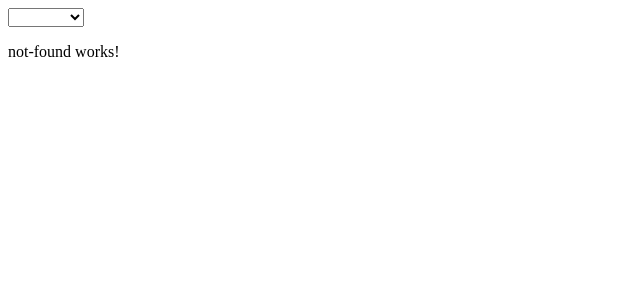
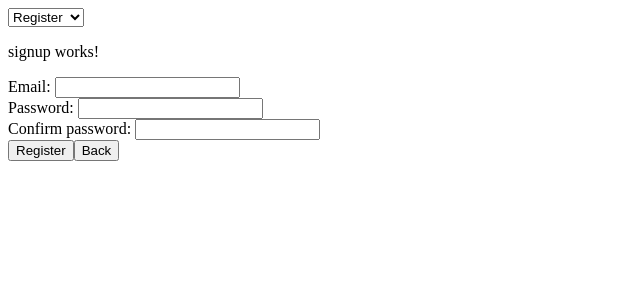
Before and after one commit to Vimpii/online-koncertjegy, an Angular app: page /signup in a window 1280 px wide. Before the commit this address led to /not-found. Shown: the top 300 px of the page, without its empty margins (0-640 px from the left). Built offline with nearby package versions, Linux system fonts and the light colour scheme.

Commit message:
added login, register

```diff
--- a/src/app/app-routing.module.ts
+++ b/src/app/app-routing.module.ts
@@ -20,6 +20,8 @@ const routes: Routes = [
       ),
   },
   { path: '', redirectTo: '/main', pathMatch: 'full' },
+  { path: 'login', loadChildren: () => import('./pages/login/login.module').then(m => m.LoginModule) },
+  { path: 'signup', loadChildren: () => import('./pages/signup/signup.module').then(m => m.SignupModule) },
   { path: '**', redirectTo: '/not-found' },
 ];
 
--- /dev/null
+++ b/src/app/pages/login/login-routing.module.ts
@@ -0,0 +1,11 @@
+import { NgModule } from '@angular/core';
+import { RouterModule, Routes } from '@angular/router';
+import { LoginComponent } from './login.component';
+
+const routes: Routes = [{ path: '', component: LoginComponent }];
+
+@NgModule({
+  imports: [RouterModule.forChild(routes)],
+  exports: [RouterModule]
+})
+export class LoginRoutingModule { }
--- /dev/null
+++ b/src/app/pages/login/login.component.html
@@ -0,0 +1,16 @@
+<p>login works!</p>
+
+<div>
+  <span>
+    <label for="email">Email: </label>
+    <input type="text" [formControl]="email" />
+  </span>
+  <span>
+    <label for="password">Password: </label>
+    <input type="password" [formControl]="password" />
+  </span>
+  <span>
+    <button (click)="login()">Login</button>
+    <button [routerLink]="'/signup'">Register</button>
+  </span>
+</div>
--- /dev/null
+++ b/src/app/pages/login/login.component.ts
@@ -0,0 +1,14 @@
+import { Component } from '@angular/core';
+import { FormControl } from '@angular/forms';
+
+@Component({
+  selector: 'app-login',
+  templateUrl: './login.component.html',
+  styleUrl: './login.component.scss',
+})
+export class LoginComponent {
+  email = new FormControl('');
+  password = new FormControl('');
+
+  login() {}
+}
--- /dev/null
+++ b/src/app/pages/signup/signup-routing.module.ts
@@ -0,0 +1,11 @@
+import { NgModule } from '@angular/core';
+import { RouterModule, Routes } from '@angular/router';
+import { SignupComponent } from './signup.component';
+
+const routes: Routes = [{ path: '', component: SignupComponent }];
+
+@NgModule({
+  imports: [RouterModule.forChild(routes)],
+  exports: [RouterModule]
+})
+export class SignupRoutingModule { }
--- /dev/null
+++ b/src/app/pages/signup/signup.component.html
@@ -0,0 +1,22 @@
+<p>signup works!</p>
+
+<div>
+  <form [formGroup]="signUpForm" (ngSubmit)="onSubmit()">
+    <div>
+      <label for="email">Email: </label>
+      <input type="text" formControlName="email" />
+    </div>
+    <div>
+      <label for="password">Password: </label>
+      <input type="password" formControlName="password" />
+    </div>
+    <div>
+      <label for="password">Confirm password: </label>
+      <input type="password" formControlName="confirmPassword" />
+    </div>
+    <div>
+      <button type="submit">Register</button>
+      <button (click)="goBack()">Back</button>
+    </div>
+  </form>
+</div>
--- /dev/null
+++ b/src/app/pages/signup/signup.component.ts
@@ -0,0 +1,28 @@
+import { Location } from '@angular/common';
+import { Component, OnInit } from '@angular/core';
+import { FormControl, FormGroup } from '@angular/forms';
+
+@Component({
+  selector: 'app-signup',
+  templateUrl: './signup.component.html',
+  styleUrl: './signup.component.scss',
+})
+export class SignupComponent implements OnInit {
+  signUpForm = new FormGroup({
+    email: new FormControl(''),
+    password: new FormControl(''),
+    confirmPassword: new FormControl(''),
+  });
+
+  constructor(private location: Location) {}
+
+  ngOnInit(): void {}
+
+  onSubmit() {
+    console.log(this.signUpForm.value);
+  }
+
+  goBack() {
+    this.location.back();
+  }
+}
--- a/src/app/shared/menu/menu.component.html
+++ b/src/app/shared/menu/menu.component.html
@@ -1,4 +1,6 @@
 <select [(ngModel)]="currentPage" (change)="menuSwitch()">
+  <option value="login">Login</option>
+  <option value="signup">Register</option>
   <option value="main">Main</option>
   <option value="concerts">Concerts</option>
 </select>
```
Also changed, not shown: src/app/pages/login/login.module.ts (added, +12 -0 lines), src/app/pages/signup/signup.module.ts (added, +12 -0 lines), src/app/pages/login/login.component.scss (added), src/app/pages/signup/signup.component.scss (added), 2 other files (tests, documents, lock files or other folders).
